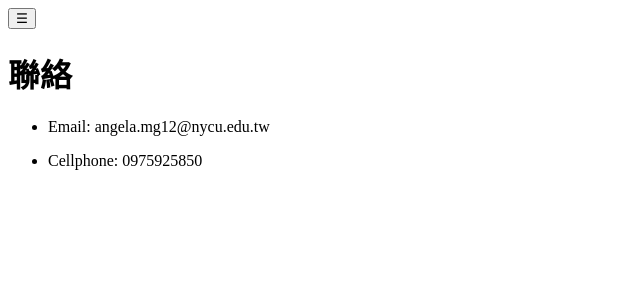
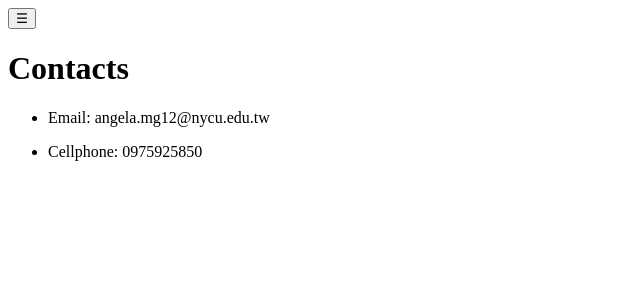
Before and after one commit to mingxuanchou/mingxuanchou.githyb.io, a Jekyll site: the page built from contact.md, in a window 1280 px wide. Shown: the top 300 px of the page, without its empty margins (0-640 px from the left). Built offline with Jekyll 4.4.1, drawn with Linux system fonts in a browser that asks for light colours.

Commit message:
Update contact.md

```diff
--- a/contact.md
+++ b/contact.md
@@ -1,9 +1,9 @@
 ---
 layout: default
-title: 聯絡
+title: Contacts
 ---
 
-# 聯絡
+# Contacts
 
 - Email: angela.mg12@nycu.edu.tw
 
```
